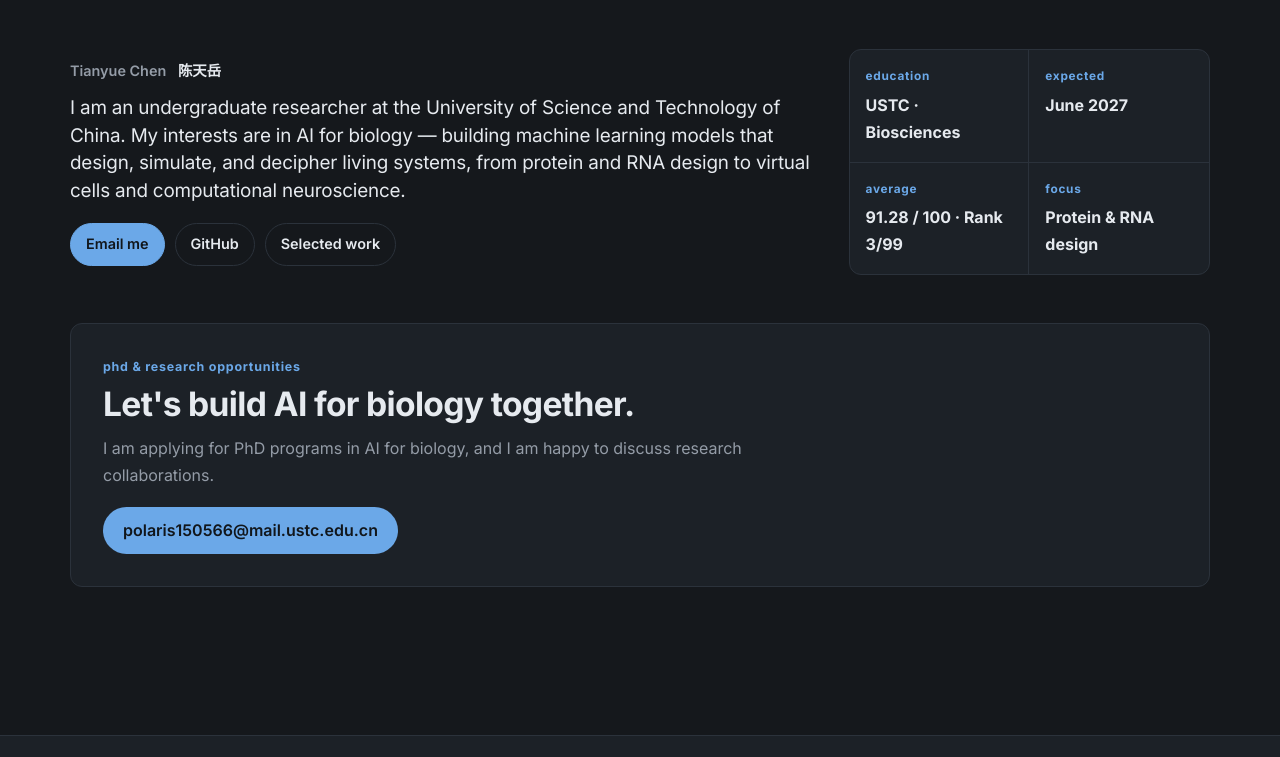
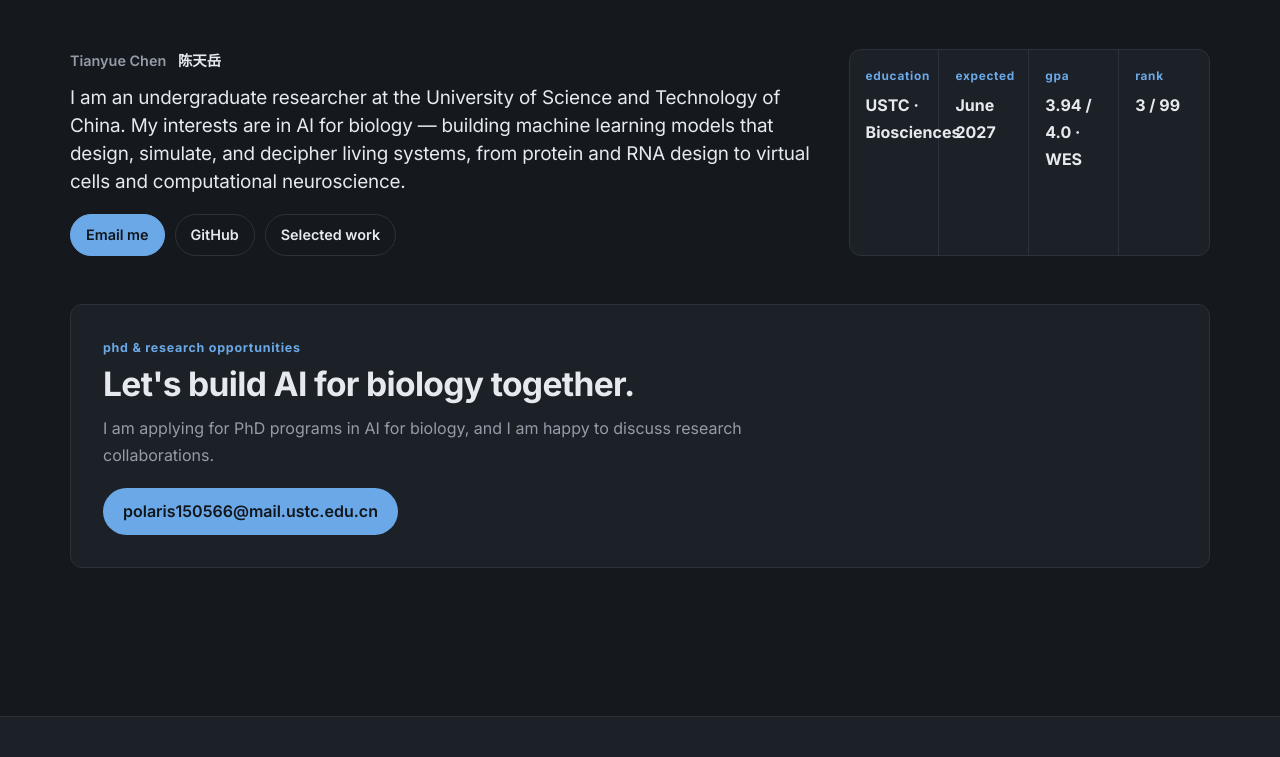
Before and after one commit to polaris150566/polaris150566.github.io, a plain HTML site: page index.html in a window 1280 px wide. Shown: the part 992-1749 px from the top of the page. Drawn offline with Linux system fonts and the light colour scheme.

Commit message:
cv-facts: replace Focus with WES-certified GPA, single-row four-column layout

```diff
--- a/assets/css/styles.css
+++ b/assets/css/styles.css
@@ -392,14 +392,13 @@ img { display: block; max-width: 100%; }
   border: 1px solid var(--line);
   border-radius: 12px;
   display: grid;
-  grid-template-columns: repeat(2, minmax(0, 1fr));
+  grid-template-columns: repeat(4, minmax(0, 1fr));
   margin: 0;
   overflow: hidden;
 }
 
 .cv-facts div { padding: 16px; }
-.cv-facts div:nth-child(odd) { border-right: 1px solid var(--line); }
-.cv-facts div:nth-child(-n + 2) { border-bottom: 1px solid var(--line); }
+.cv-facts div:not(:last-child) { border-right: 1px solid var(--line); }
 
 .cv-facts dt {
   color: var(--accent);
--- a/index.html
+++ b/index.html
@@ -116,12 +116,12 @@
             <dd>June 2027</dd>
           </div>
           <div>
-            <dt>Average</dt>
-            <dd>91.28 / 100 · Rank 3/99</dd>
+            <dt>GPA</dt>
+            <dd>3.94 / 4.0 · WES</dd>
           </div>
           <div>
-            <dt>Focus</dt>
-            <dd>Protein & RNA design</dd>
+            <dt>Rank</dt>
+            <dd>3 / 99</dd>
           </div>
         </dl>
       </div>
```
Also changed, not shown: cv/index.html (+4 -4 lines).
